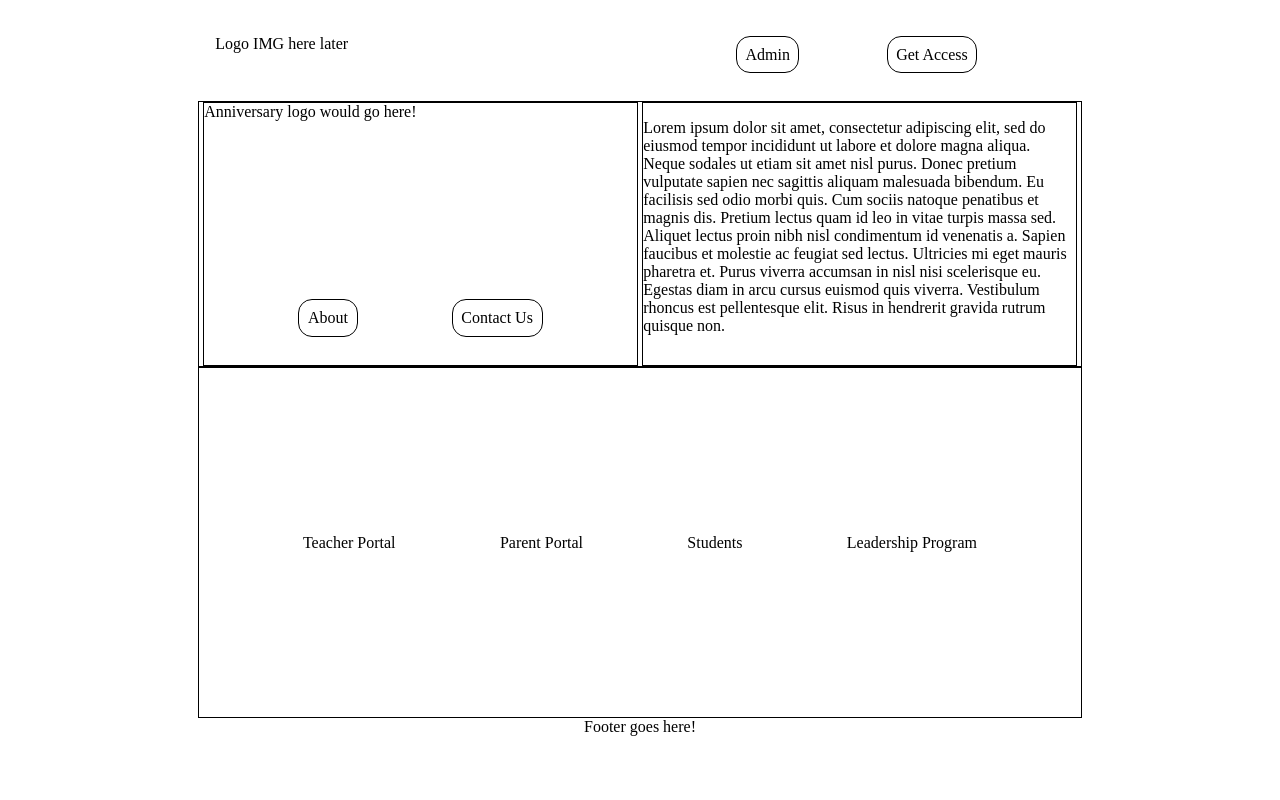
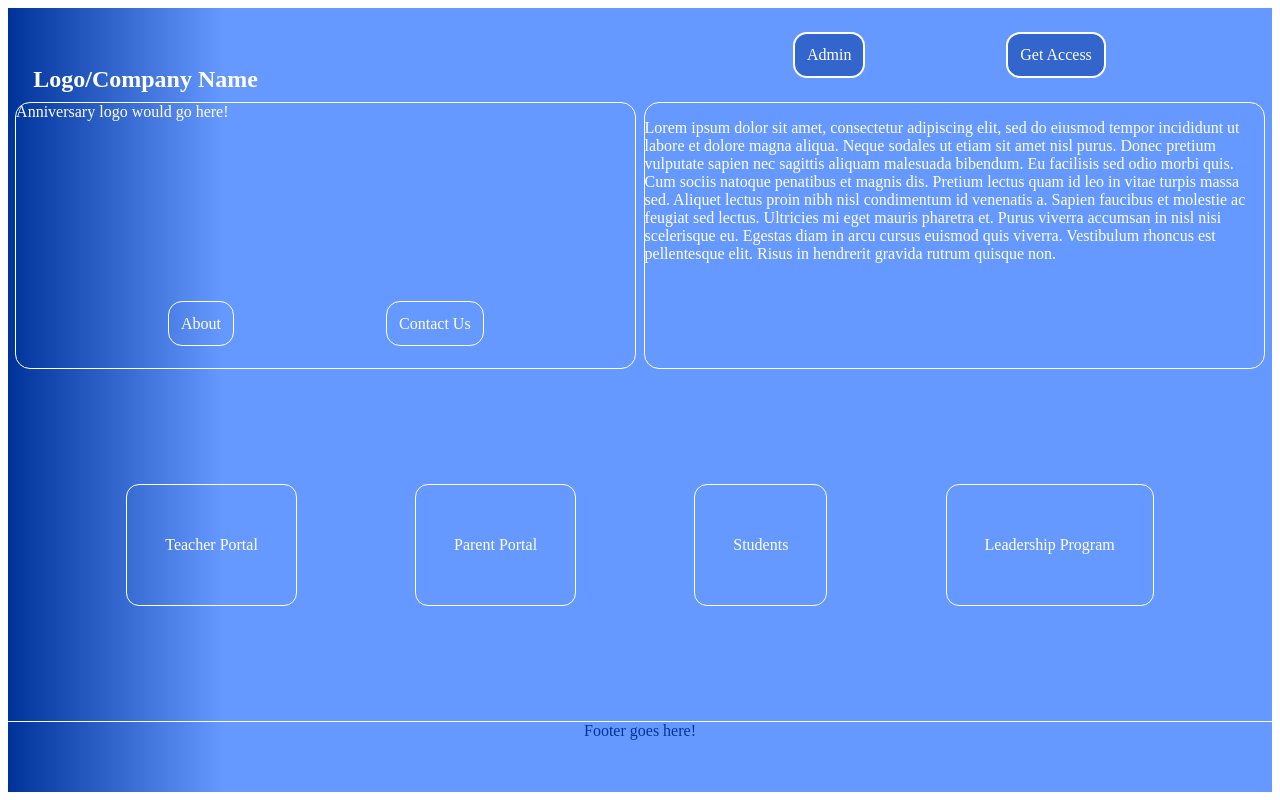
Before and after one commit to jonnytrav/star-image, a Next.js app: page / in a window 1280 px wide. Built offline with nearby package versions, Linux system fonts and the light colour scheme.

Commit message:
Added color theme using mixins. Changed some styling. Still WWIP.

```diff
--- a/src/pages/index.js
+++ b/src/pages/index.js
@@ -4,9 +4,9 @@ import styles from "../styles/index.module.scss";
 
 const Index = () => {
   return (
-    <div className={styles.container}>
+    <div className={styles.defaultContainer}>
       <header className={styles.headerContainer}>
-        <div>Logo IMG here later</div>
+        <h2>Logo/Company Name</h2>
         <div className={styles.loginContainer}>
           <Link href="/login">
             <div className={styles.loginButton}>Admin</div>
@@ -49,10 +49,10 @@ const Index = () => {
       </section>
 
       <section className={styles.cardsContainer}>
-        <div>Teacher Portal</div>
-        <div>Parent Portal</div>
-        <div>Students</div>
-        <div>Leadership Program</div>
+        <div className={styles.card}>Teacher Portal</div>
+        <div className={styles.card}>Parent Portal</div>
+        <div className={styles.card}>Students</div>
+        <div className={styles.card}>Leadership Program</div>
       </section>
 
       <footer className={styles.footerContainer}>
--- a/src/styles/index.module.scss
+++ b/src/styles/index.module.scss
@@ -1,16 +1,12 @@
 @import "./mixin.module.scss";
 
-.container {
-  box-sizing: border-box;
-  height: 97vh;
-  width: 70%;
-  margin: 0 auto;
-  //   background-image: url("../images/pens-bg.jpg");
-  //   background-position: center;
-  //   background-size: 1200px 1000px;
+.defaultContainer {
+  @include defaultContainer;
+  @include bgBlue1;
 
   .headerContainer {
     @include flexRow;
+    color: white;
     height: 12%;
     justify-content: space-between;
     box-sizing: border-box;
@@ -22,6 +18,8 @@
       align-items: center;
       .loginButton {
         @include defaultLink;
+        @include bgBlue2;
+        border: 2px solid white;
       }
       .loginButton:hover {
         cursor: pointer;
@@ -31,13 +29,14 @@
 
   .missionStatementContainer {
     @include flexRow;
+    color: white;
     height: 34%;
-    border: 1px solid black;
     justify-content: space-evenly;
     .anniversaryLogoContainer {
       @include flexCol;
       width: 49%;
-      border: 1px solid black;
+      border: 1px solid white;
+      border-radius: 15px 15px 15px 15px;
       .anniversaryLogo {
         height: 75%;
       }
@@ -46,12 +45,14 @@
         justify-content: space-evenly;
         .about {
           @include defaultLink;
+          border: 1px solid white;
         }
         .about:hover {
           cursor: pointer;
         }
         .contact {
           @include defaultLink;
+          border: 1px solid white;
         }
         .contact:hover {
           cursor: pointer;
@@ -60,20 +61,28 @@
     }
     .missionStatement {
       width: 49%;
-      border: 1px solid black;
+      border: 1px solid white;
+      border-radius: 15px 15px 15px 15px;
     }
   }
 
   .cardsContainer {
     @include flexRow;
+    color: white;
     height: 45%;
-    border: 1px solid black;
     justify-content: space-evenly;
     align-items: center;
+    .card {
+      border: 1px solid white;
+      padding: 4% 3% 4% 3%;
+      border-radius: 13px 13px 13px 13px;
+    }
   }
 
   .footerContainer {
     @include flexRow;
+    color: #003399;
     justify-content: center;
+    border-top: 1px solid white;
   }
 }
--- a/src/styles/mixin.module.scss
+++ b/src/styles/mixin.module.scss
@@ -1,6 +1,18 @@
+@mixin defaultContainer {
+  box-sizing: border-box;
+  height: 98vh;
+  width: 100%;
+  margin: 0;
+  padding: 0;
+  background: rgb(0, 51, 153);
+  background: linear-gradient(
+    90deg,
+    rgba(0, 51, 153, 1) 0%,
+    rgba(102, 153, 255, 1) 17%,
+    rgba(102, 153, 255, 1) 100%
+  );
+}
 @mixin defaultLink {
-  background-color: white;
-  border: 1px solid black;
   border-radius: 14px 14px 14px 14px;
   padding: 2% 2% 2% 2%;
 }
@@ -13,3 +25,16 @@
   display: flex;
   flex-flow: column nowrap;
 }
+
+@mixin bgBlue1 {
+  background-color: #6699ff;
+}
+@mixin bgBlue2 {
+  background-color: #3366cc;
+}
+@mixin bgBlue3 {
+  background-color: #003399;
+}
+@mixin ourWhite {
+  background-color: #ffffff;
+}
```
